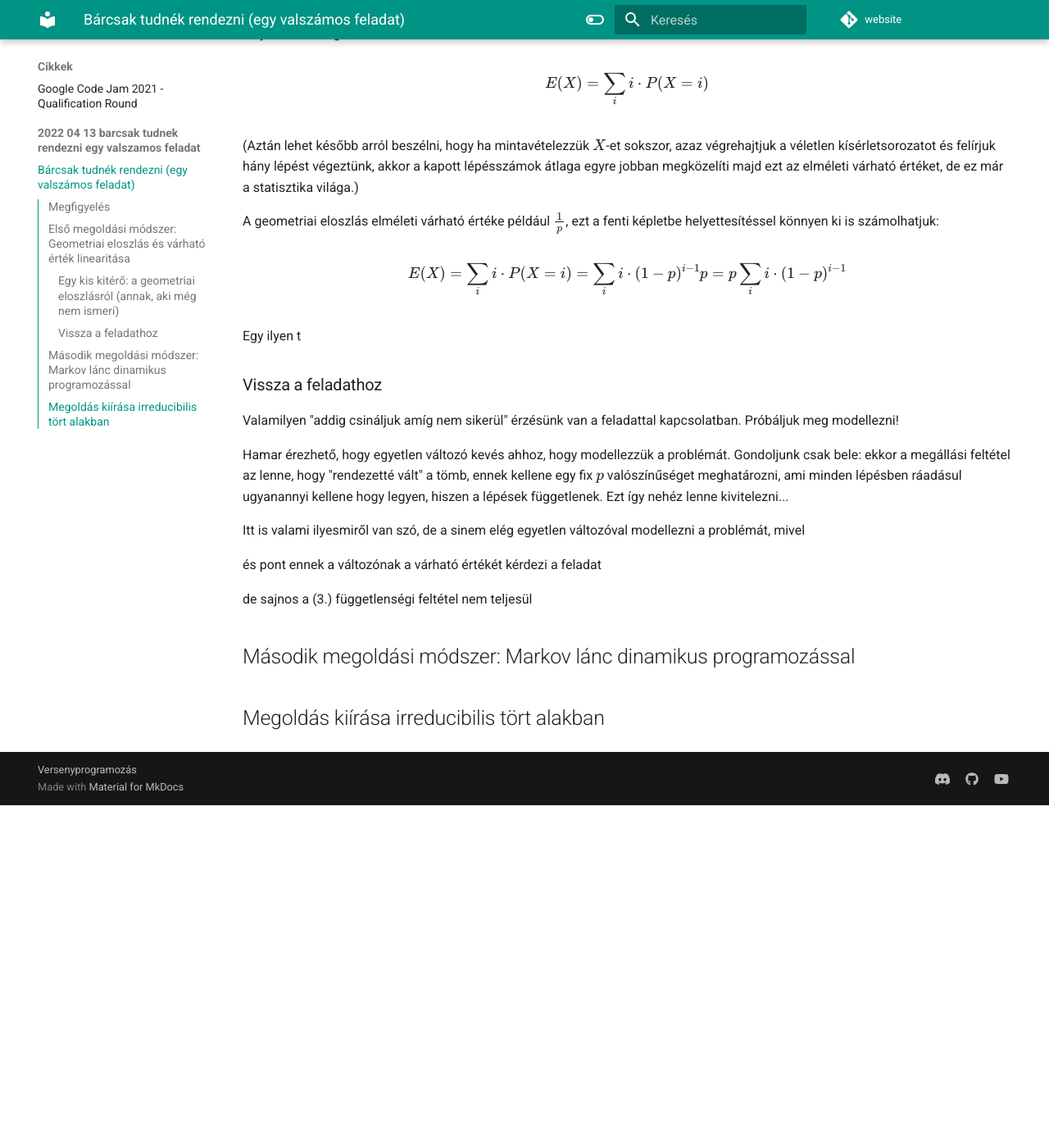
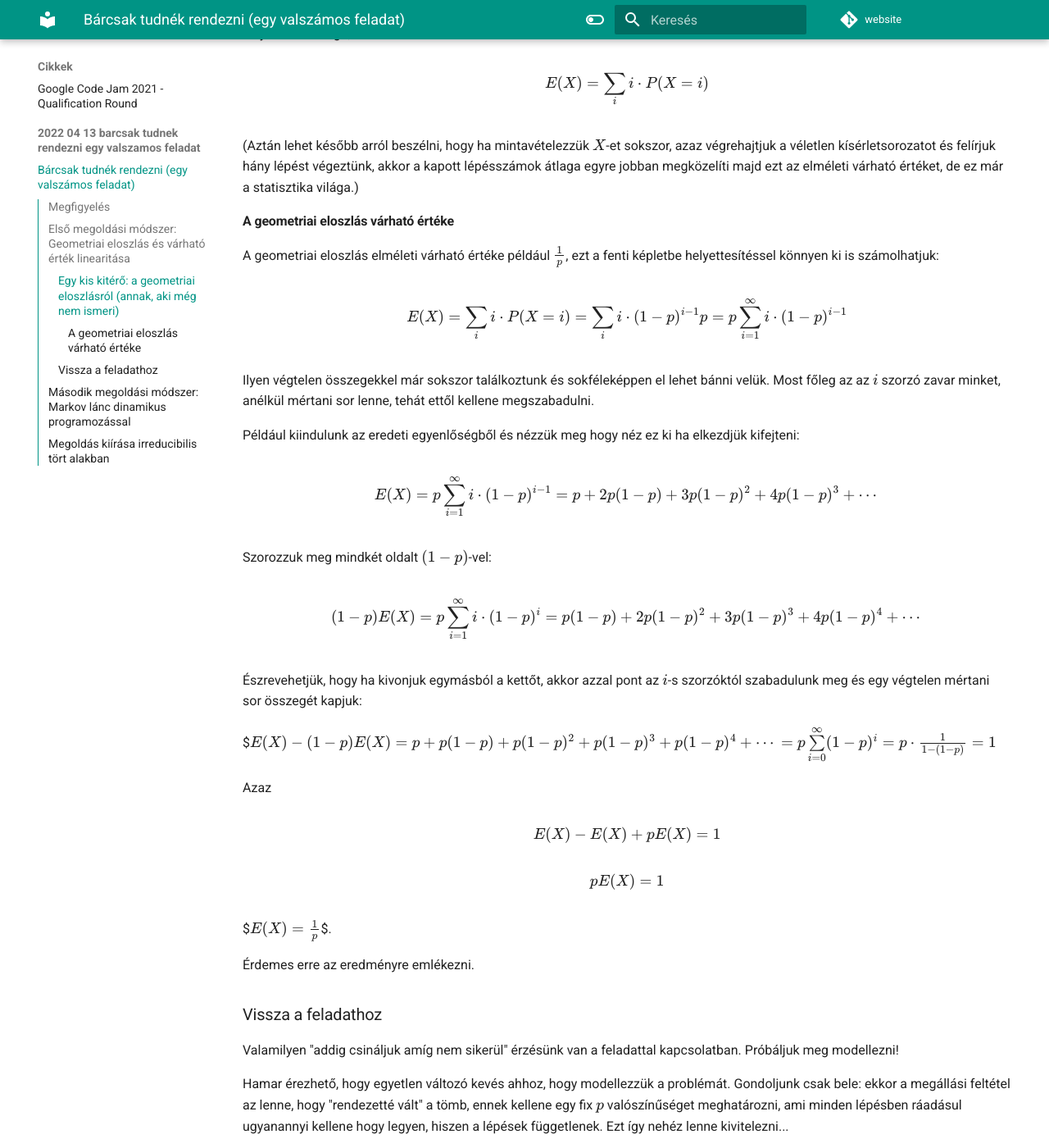
Before and after one commit to nemkin/versenyprogramozas-hu, an MkDocs documentation site: the page built from docs/cikkek/2022_04_13_barcsak_tudnek_rendezni_egy_valszamos_feladat/index.md, in a window 1280 px wide and 1400 px high, scrolled down 3487 px. Shown: the whole window at 82% size. Built offline with MkDocs 1.6.1 and Material for MkDocs 9.7.7, drawn with Linux system fonts in a browser that asks for light colours; comment, search, counter and statistics services are not loaded; before the commit the page ends 4469 px from its top, so only the background shows below that.

Commit message:
Update index.md

```diff
--- a/docs/cikkek/2022_04_13_barcsak_tudnek_rendezni_egy_valszamos_feladat/index.md
+++ b/docs/cikkek/2022_04_13_barcsak_tudnek_rendezni_egy_valszamos_feladat/index.md
@@ -66,11 +66,35 @@ $$E(X) = \sum\limits_{i} i \cdot{} P(X=i)$$
 
 (Aztán lehet később arról beszélni, hogy ha mintavételezzük $X$-et sokszor, azaz végrehajtjuk a véletlen kísérletsorozatot és felírjuk hány lépést végeztünk, akkor a kapott lépésszámok átlaga egyre jobban megközelíti majd ezt az elméleti várható értéket, de ez már a statisztika világa.)
 
+#### A geometriai eloszlás várható értéke
+
 A geometriai eloszlás elméleti várható értéke például $\frac{1}{p}$, ezt a fenti képletbe helyettesítéssel könnyen ki is számolhatjuk:
 
-$$E(X) = \sum\limits_{i} i \cdot{} P(X=i) = \sum\limits_{i} i \cdot{} (1-p)^{i-1}p = p \sum\limits_{i} i \cdot{} (1-p)^{i-1} $$
+$$E(X) = \sum\limits_{i} i \cdot{} P(X=i) = \sum\limits_{i} i \cdot{} (1-p)^{i-1}p = p \sum\limits_{i=1}^{\infty} i \cdot{} (1-p)^{i-1} $$
 
-Egy ilyen t
+Ilyen végtelen összegekkel már sokszor találkoztunk és sokféleképpen el lehet bánni velük. Most főleg az az $i$ szorzó zavar minket, anélkül mértani sor lenne, tehát ettől kellene megszabadulni.
+
+Például kiindulunk az eredeti egyenlőségből és nézzük meg hogy néz ez ki ha elkezdjük kifejteni:
+
+$$E(X) = p \sum\limits_{i=1}^{\infty} i \cdot{} (1-p)^{i-1} = p + 2p(1-p) + 3p(1-p)^2 + 4p(1-p)^3 + \cdots{}$$
+
+Szorozzuk meg mindkét oldalt $(1-p)$-vel:
+
+$$(1-p) E(X) = p \sum\limits_{i=1}^{\infty} i \cdot{} (1-p)^{i} = p(1-p) + 2p(1-p)^2 + 3p(1-p)^3 + 4p(1-p)^4 + \cdots{}$$
+
+Észrevehetjük, hogy ha kivonjuk egymásból a kettőt, akkor azzal pont az $i$-s szorzóktól szabadulunk meg és egy végtelen mértani sor összegét kapjuk:
+
+$$E(X) - (1-p) E(X) = p + p(1-p) + p(1-p)^2 + p(1-p)^3 + p(1-p)^4 + \cdots{} = p \sum\limits_{i=0}^{\infty} (1-p)^{i} = p \cdot{} \frac{1}{1-(1-p)} = 1$
+
+Azaz
+
+$$E(X) - E(X) + pE(X) = 1$$
+
+$$pE(X) = 1$$
+
+$$E(X) = \frac{1}{p}$$.
+
+Érdemes erre az eredményre emlékezni.
 
 ### Vissza a feladathoz
 
```
